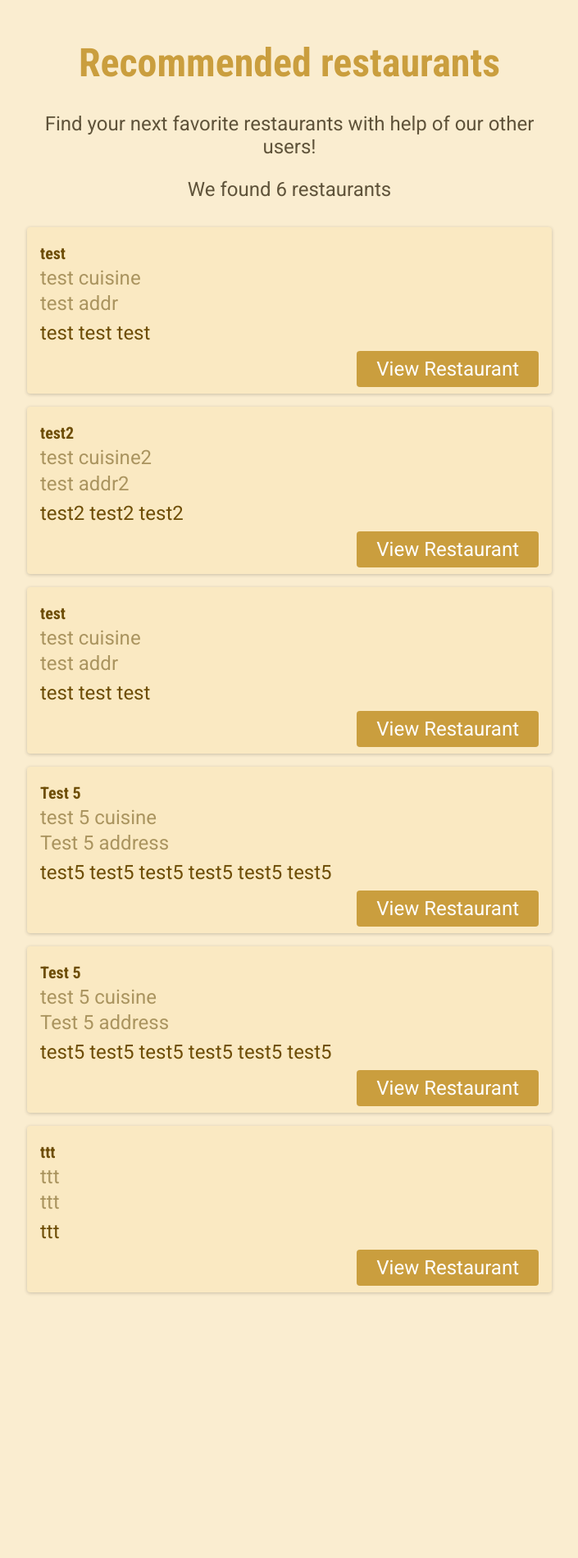
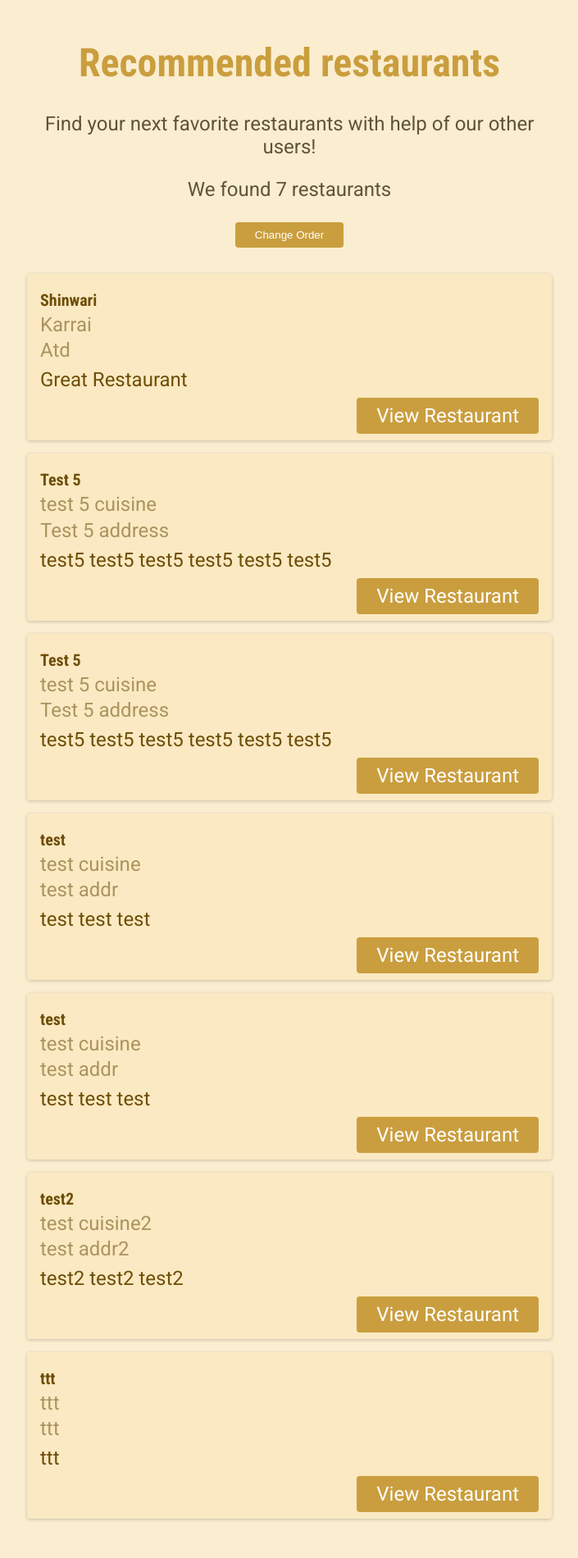
Before and after one commit to hafizshadm/recommend_restaurant, a Node server app: page /restaurants in a window 1280 px wide. Shown: the part 80-1980 px from the top of the page at 82% size, without its empty margins (287-992 px from the left). Before the commit the page ends 1658 px from the top, so only its background shows below. Run offline with Node 20, Linux system fonts and the light colour scheme.

Commit message:
Project Completed

```diff
--- a/app.js
+++ b/app.js
@@ -1,7 +1,6 @@
 const defaultRoutes = require("./routes/default");
 const restaurantRoutes = require("./routes/restaurants");
 
-// const fs = require("fs");
 const path = require("path");
 
 const express = require("express");
@@ -10,10 +9,13 @@ const app = express();
 //setting up ejs template engine
 app.set("views", path.join(__dirname, "views"));
 app.set("view engine", "ejs");
+
 //serving files in public folder to server
 app.use(express.static("public"));
+
 //for getting data from a form or a link and use in js
 app.use(express.urlencoded({ extended: false }));
+
 //this middleware is use to get routes which are starting with /
 app.use("/", defaultRoutes);
 app.use("/", restaurantRoutes);
--- a/data/restaurants.json
+++ b/data/restaurants.json
@@ -1 +1 @@
-[{"name":"test","address":"test addr","cuisine":"test cuisine","website":"https://test1.com","description":"test test test","id":"f49430c3-1c6c-4ce8-a84a-3acede0580d7"},{"name":"test2","address":"test addr2","cuisine":"test cuisine2","website":"https://test2.com","description":"test2 test2 test2","id":"f49430c3-1c6c-4ce8-a84a-3acede0580d7"},{"name":"test","address":"test addr","cuisine":"test cuisine","website":"https://test1.com","description":"test test test","id":"f49430c3-1c6c-4ce8-a84a-3acede0580d7"},{"name":"Test 5","address":"Test 5 address","cuisine":"test 5 cuisine","website":"https://test5.com","description":"test5 test5 test5 test5 test5 test5","id":"a15a658c-66a4-4f57-8031-d420e988d6d6"},{"name":"Test 5","address":"Test 5 address","cuisine":"test 5 cuisine","website":"https://test5.com","description":"test5 test5 test5 test5 test5 test5","id":"4e814d77-378b-42ea-950d-293855f28797"},{"name":"ttt","address":"ttt","cuisine":"ttt","website":"http://ttt.com","description":"ttt","id":"ea0fa1d1-fe56-4730-967c-86ae464a478e"}]
+[{"name":"test","address":"test addr","cuisine":"test cuisine","website":"https://test1.com","description":"test test test","id":"f49430c3-1c6c-4ce8-a84a-3acede0580d7"},{"name":"test2","address":"test addr2","cuisine":"test cuisine2","website":"https://test2.com","description":"test2 test2 test2","id":"f49430c3-1c6c-4ce8-a84a-3acede0580d7"},{"name":"test","address":"test addr","cuisine":"test cuisine","website":"https://test1.com","description":"test test test","id":"f49430c3-1c6c-4ce8-a84a-3acede0580d7"},{"name":"Test 5","address":"Test 5 address","cuisine":"test 5 cuisine","website":"https://test5.com","description":"test5 test5 test5 test5 test5 test5","id":"a15a658c-66a4-4f57-8031-d420e988d6d6"},{"name":"Test 5","address":"Test 5 address","cuisine":"test 5 cuisine","website":"https://test5.com","description":"test5 test5 test5 test5 test5 test5","id":"4e814d77-378b-42ea-950d-293855f28797"},{"name":"ttt","address":"ttt","cuisine":"ttt","website":"http://ttt.com","description":"ttt","id":"ea0fa1d1-fe56-4730-967c-86ae464a478e"},{"name":"Shinwari","address":"Atd","cuisine":"Karrai","website":"https://google.com","description":"Great Restaurant","id":"1b50c379-d162-4681-9ba4-58d21fc9b6e3"}]
--- a/public/styles/restaurants.css
+++ b/public/styles/restaurants.css
@@ -42,15 +42,19 @@ main {
   text-align: right;
 }
 
-.restaurant-actions a {
+.restaurant-actions a,
+.btn {
   padding: 0.5rem 1.5rem;
   background-color: rgb(202, 158, 62);
   border-radius: 4px;
   color: white;
   text-decoration: none;
+  cursor: pointer;
+  border: none;
 }
 
 .restaurant-actions a:hover,
+.btn:hover,
 .restaurant-actions a:active {
   background-color: rgb(202, 141, 62);
 }
--- a/routes/restaurants.js
+++ b/routes/restaurants.js
@@ -29,11 +29,30 @@ router.get("/confirm", (req, res) => {
 });
 
 router.get("/restaurants", (req, res) => {
+  let order = req.query.order;
+  let nextOrder = "desc";
+
+  if (order !== "asc" && order !== "desc") {
+    order = "asc";
+  }
+  if (order === "desc") {
+    nextOrder = "asc";
+  }
+
   const restaurantsData = resData.getStoredRestaurants();
-
+  restaurantsData.sort((resA, resB) => {
+    if (
+      (order === "asc" && resA.name > resB.name) ||
+      (order === "desc" && resB.name > resA.name)
+    ) {
+      return 1;
+    }
+    return -1;
+  });
   res.render("restaurants", {
     numberOfRestaurants: restaurantsData.length,
     restaurants: restaurantsData,
+    nextOrder: nextOrder,
   });
 });
 
--- a/views/restaurants.ejs
+++ b/views/restaurants.ejs
@@ -17,6 +17,10 @@
                     <%} else { %>
                         <p>Find your next favorite restaurants with help of our other users!</p>
                         <p>We found <%= numberOfRestaurants %> restaurants</p>
+                        <form action="/restaurants" method="GET">
+                            <input type="hidden" name="order" value="<%= nextOrder %>">
+                            <button class="btn">Change Order</button>
+                        </form>
                         <ul id="restaurants-list">
                             <% for (const restaurant of restaurants) { %>
                                 <%- include('includes/restaurant/restaurant-item', {restaurant: restaurant}) %>
```
